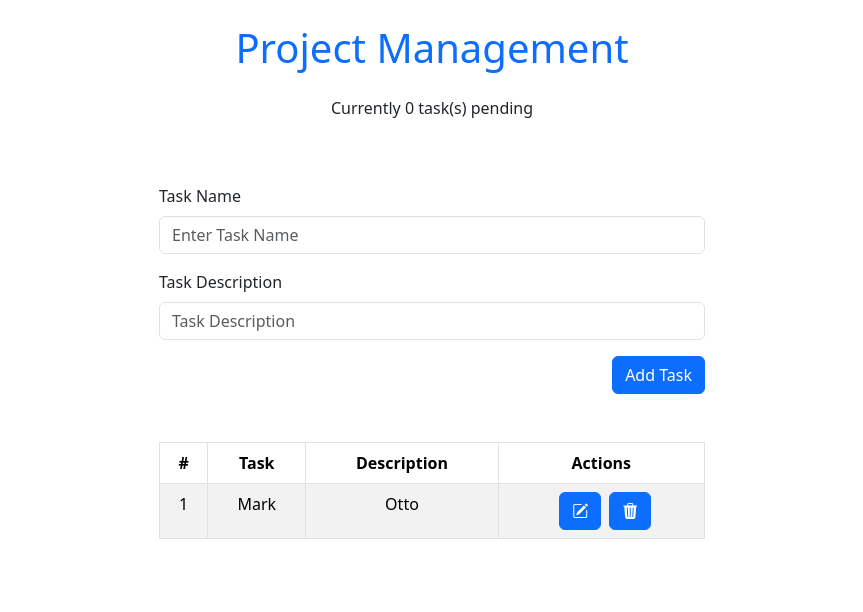
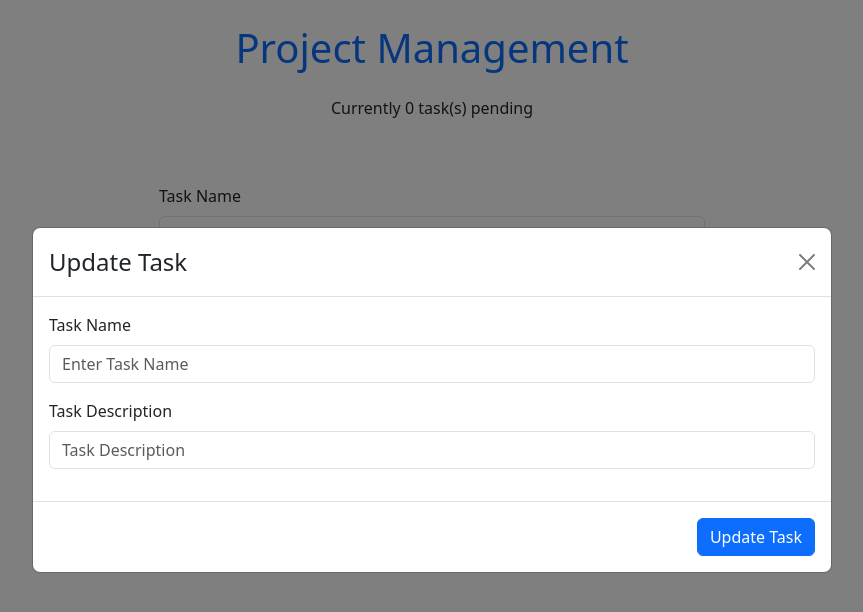
Before and after one commit to OdnielT/trackwise, a React (Create React App) app: page / in a window 1280 px wide. Both pictures are taken after a click on the button 788 px from the left and 511 px from the top of the page. Shown: the top 612 px of the page, without its empty margins (208-1071 px from the left). Built offline with nearby package versions, Linux system fonts and the light colour scheme.

Commit message:
add update task compo

```diff
--- a/src/Components/TaskList.js
+++ b/src/Components/TaskList.js
@@ -1,18 +1,23 @@
-import React from "react";
+import React, { useState } from "react";
 import Table from "react-bootstrap/Table";
 import Button from "react-bootstrap/Button";
+import MyVerticallyCenteredModal from "./UpdateTask";
 
 const TaskList = () => {
 
   const updateTask = () => {
-    console.log('Updaet Task')
-  }
+    console.log("Updaet Task");
+    setModalShow(true);
+  };
 
   const deleteTask = () => {
-    console.log('Delete Task')
-  }
+    console.log("Delete Task");
+  };
+
+  const [modalShow, setModalShow] = useState(false);
 
   return (
+    <>
       <Table striped bordered hover>
         <thead>
           <tr className="text-center">
@@ -28,7 +33,11 @@ const TaskList = () => {
             <td>Mark</td>
             <td>Otto</td>
             <td>
-            <Button variant="primary" className="mx-2" onClick={() => updateTask()}>
+              <Button
+                variant="primary"
+                className="mx-2"
+                onClick={() => updateTask()}
+              >
                 <i className="bi bi-pencil-square"></i>
               </Button>
 
@@ -39,6 +48,12 @@ const TaskList = () => {
           </tr>
         </tbody>
       </Table>
+
+      <MyVerticallyCenteredModal
+        show={modalShow}
+        onHide={() => setModalShow(false)}
+      />
+    </>
   );
 };
 
--- /dev/null
+++ b/src/Components/UpdateTask.js
@@ -0,0 +1,62 @@
+import React, { useState } from "react";
+import Button from "react-bootstrap/Button";
+import Modal from "react-bootstrap/Modal";
+import Form from "react-bootstrap/Form";
+
+const MyVerticallyCenteredModal = (props) => {
+  const [title, setTitle] = useState("");
+  const [description, setDescription] = useState("");
+  const updateTask = () => {
+    props.onHide();
+  };
+  return (
+    <Modal
+      {...props}
+      size="lg"
+      aria-labelledby="contained-modal-title-vcenter"
+      centered
+    >
+      <Modal.Header closeButton>
+        <Modal.Title id="contained-modal-title-vcenter">
+          Update Task
+        </Modal.Title>
+      </Modal.Header>
+      <Modal.Body>
+        <Form>
+          <Form.Group className="mb-3" controlId="formBasicEmail">
+            <Form.Label>Task Name</Form.Label>
+            <Form.Control
+              type="text"
+              placeholder="Enter Task Name"
+              value={title}
+              onChange={(e) => setTitle(e.target.value)}
+            />
+          </Form.Group>
+
+          <Form.Group className="mb-3" controlId="formBasicPassword">
+            <Form.Label>Task Description</Form.Label>
+            <Form.Control
+              type="text"
+              placeholder="Task Description"
+              value={description}
+              onChange={(e) => setDescription(e.target.value)}
+            />
+          </Form.Group>
+        </Form>
+      </Modal.Body>
+      <Modal.Footer>
+        <div className="text-end">
+          <Button
+            variant="primary"
+            type="submit"
+            onClick={(e) => updateTask(e)}
+          >
+            Update Task
+          </Button>
+        </div>
+      </Modal.Footer>
+    </Modal>
+  );
+};
+
+export default MyVerticallyCenteredModal;
```
Lines whose indentation alone changed are shown as unchanged.
